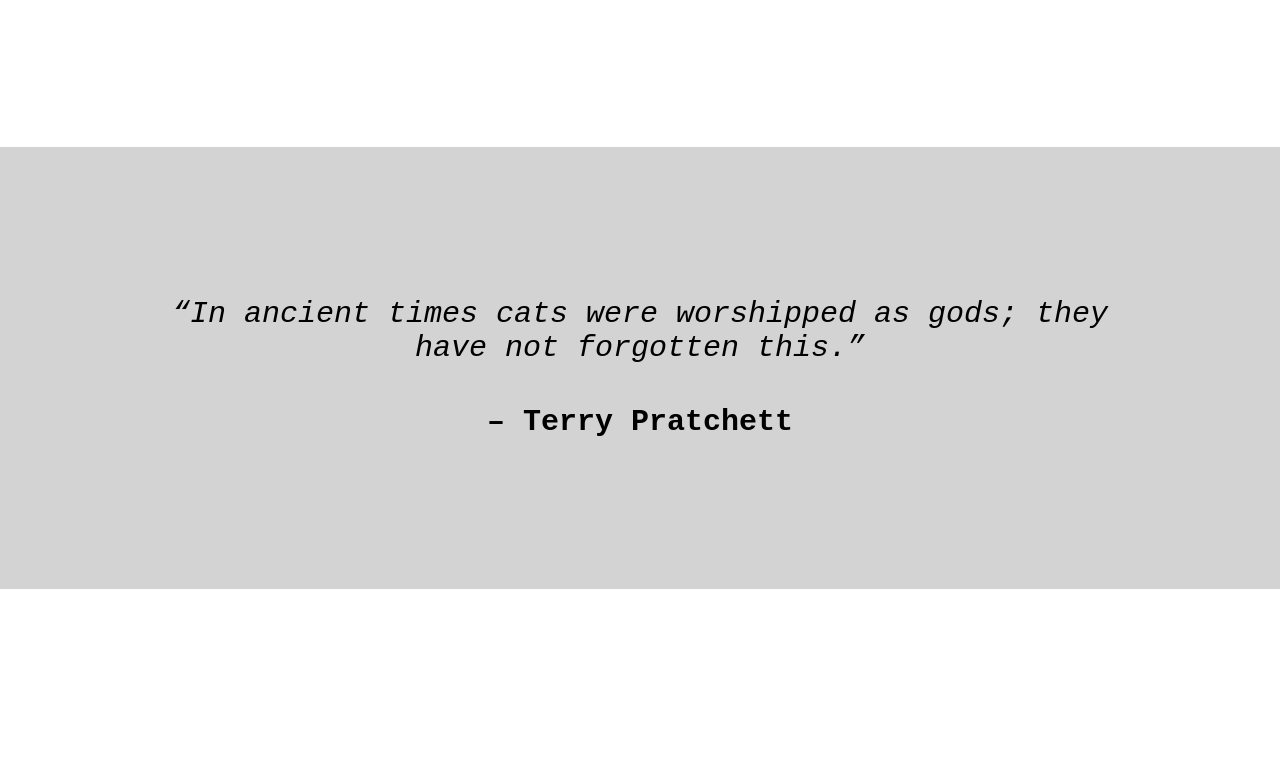
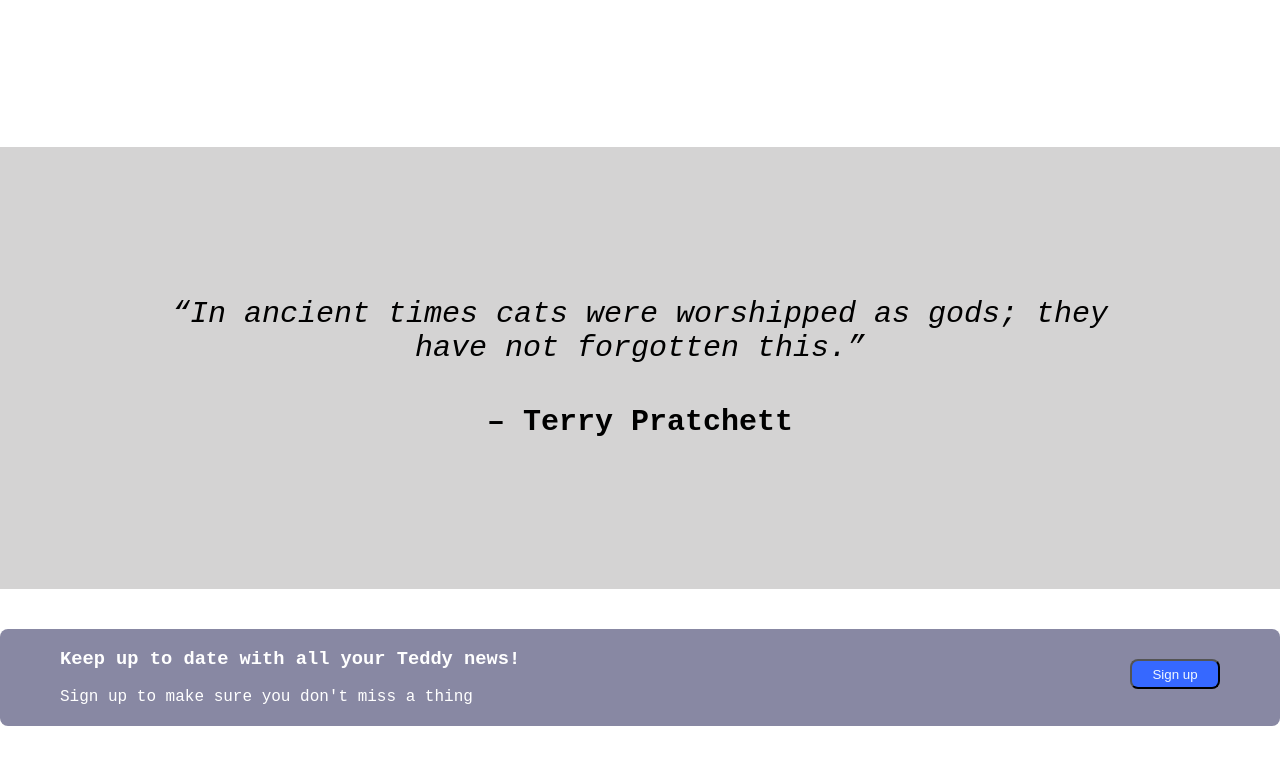
Before and after one commit to Jakesome/teddy_net, a plain HTML site: page index.html in a window 1280 px wide. Shown: the part 1009-1773 px from the top of the page. Before the commit the page ends 1598 px from the top, so only its background shows below. Drawn offline with Linux system fonts and the light colour scheme.

Commit message:
Add footer to landing page
The landing page was incomplete so I added the footer

```diff
--- a/index.html
+++ b/index.html
@@ -45,6 +45,12 @@
         <div class="quote container"><em>“In ancient times cats were worshipped as gods; they have not forgotten this.”
         </em></div>
         <div class="terry container">– Terry Pratchett</div>
+        </div>
+        <div class="footer">
+            <div><h3>Keep up to date with all your Teddy news!</h3>
+            Sign up to make sure you don't miss a thing</div>
+            <button class="button-2" id="button">Sign up</button>
+
 
     </div>
 
--- a/styles.css
+++ b/styles.css
@@ -6,9 +6,7 @@ body{
     max-width: 2100px;
     margin: auto;
 }
-.container {
 
-}
 .top{
     background-color: rgb(136, 136, 163);
     color: aliceblue;
@@ -41,9 +39,7 @@ ul{
     margin-top:30px;
     border-radius:8px;
 }
-.middle{
 
-}
 .header-2{
     margin:60px;
     text-align: center;
@@ -80,3 +76,26 @@ img{
     border:0;
     margin-left:60px
 }
+.footer{
+    display:flex;
+    justify-content: space-between;
+
+    background-color: rgb(136, 136, 163);
+    margin-top:40px;
+    padding-left:60px;
+    padding-right:60px;
+    padding-bottom:20px;
+    margin-bottom:40px;
+    color: white;
+    border-radius: 8px;
+}
+.button-2{
+
+    width: 90px;
+    height: 30px;
+    background-color:rgb(54, 104, 255);
+    color:aliceblue;
+    margin-top:30px;
+    border-radius:8px;
+
+}
```
